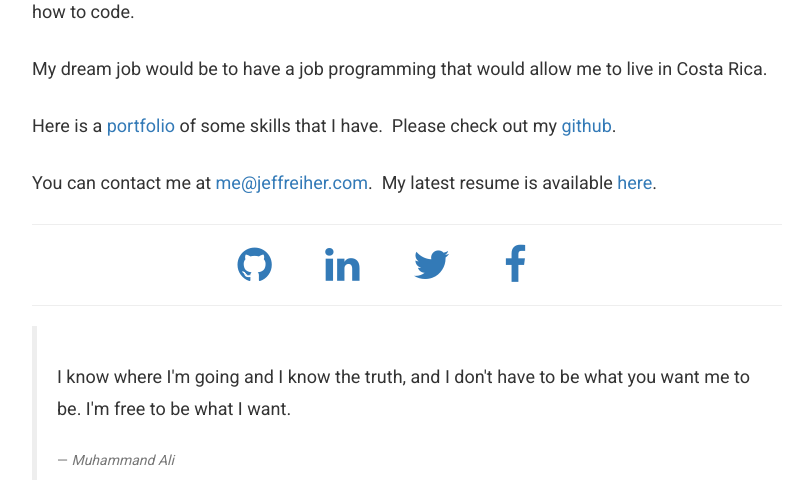
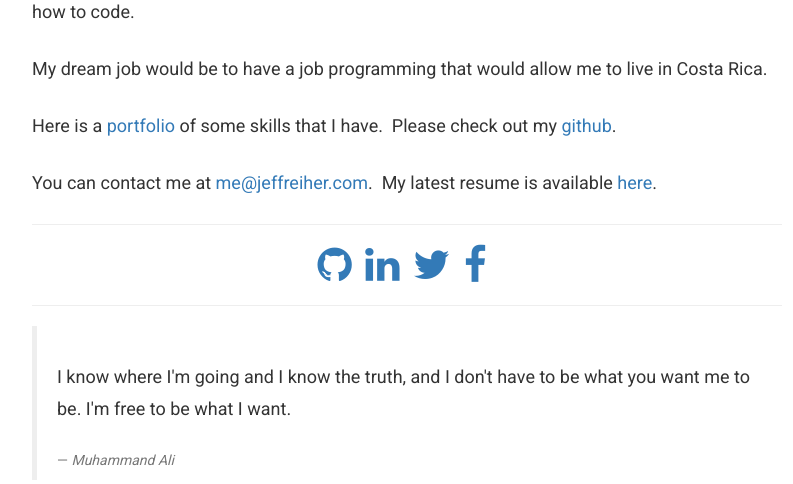
Before and after one commit to jreiher2003/personal-site, a Flask app: page / in a window 1280 px wide. Shown: the part 330-814 px from the top of the page, without its empty margins (233-1026 px from the left). Run offline with Flask 2, Linux system fonts and the light colour scheme; some libraries are stand-ins or nearby versions.

Commit message:
Remove class from project

```diff
--- a/templates/index.html
+++ b/templates/index.html
@@ -42,7 +42,7 @@
                     <p>Here is a <a href="{{ url_for('projects') }}"> portfolio</a> of some skills that I have.&nbsp;  Please check out my <a href="https://github.com/jreiher2003" target="_blank">github</a>.</p>
                     <p> You can contact me at <a href="me@jeffreiher.com">me@jeffreiher.com</a>. &nbsp;My latest resume is available <a href="#">here</a>.</p>
                     <hr>
-                      <ul class="list-inline social">
+                      <ul class="list-inline">
                         <li style="padding-left:0px;"><a href="https://github.com/jreiher2003" target="_blank" class="git"><i class="fa fa-github"></i></a></li>
                         <li><a href="https://www.linkedin.com/pub/jeff-reiher/48/9b7/132" target="_blank" class="linkedin"><i class="fa fa-linkedin"></i></li></a></li>
                         <li><a href="https://twitter.com/BigJeffDogg" target="_blank" class="twitter"><i class="fa fa-twitter"></i></a></li>
```
